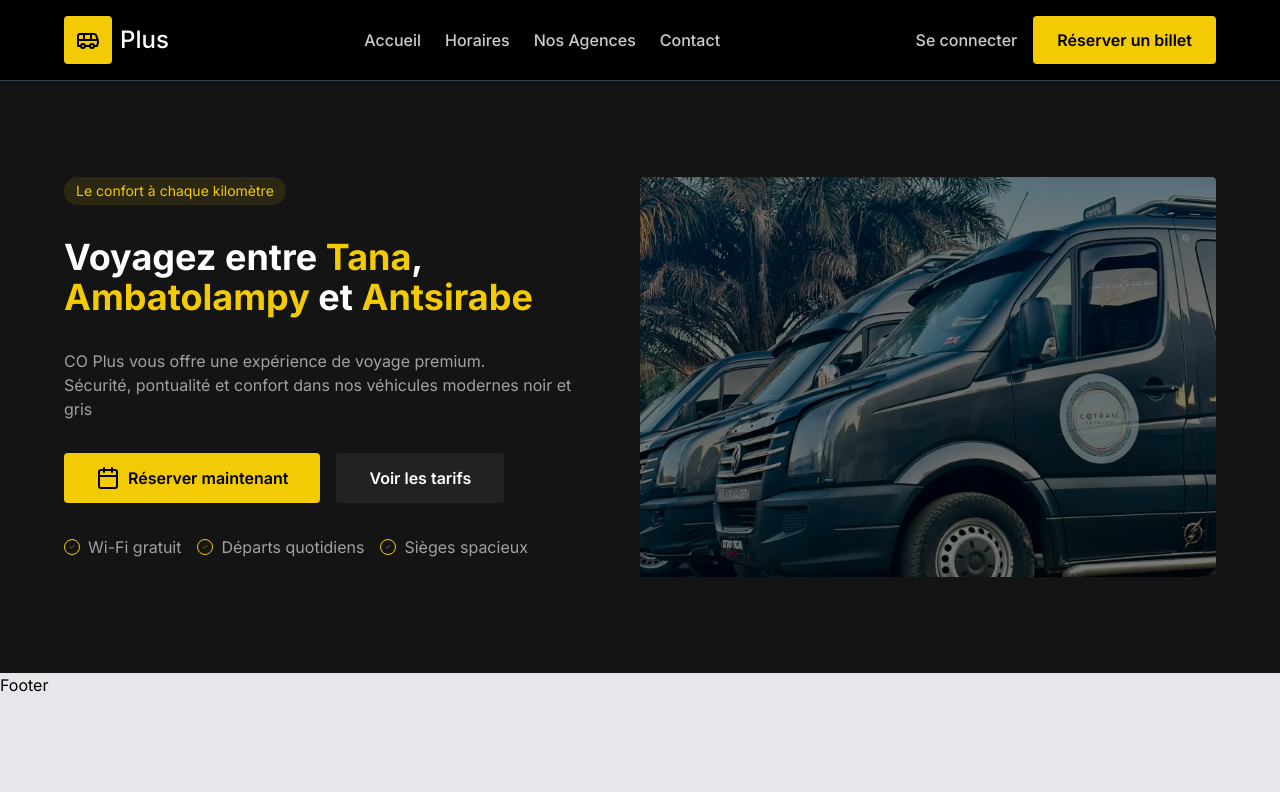
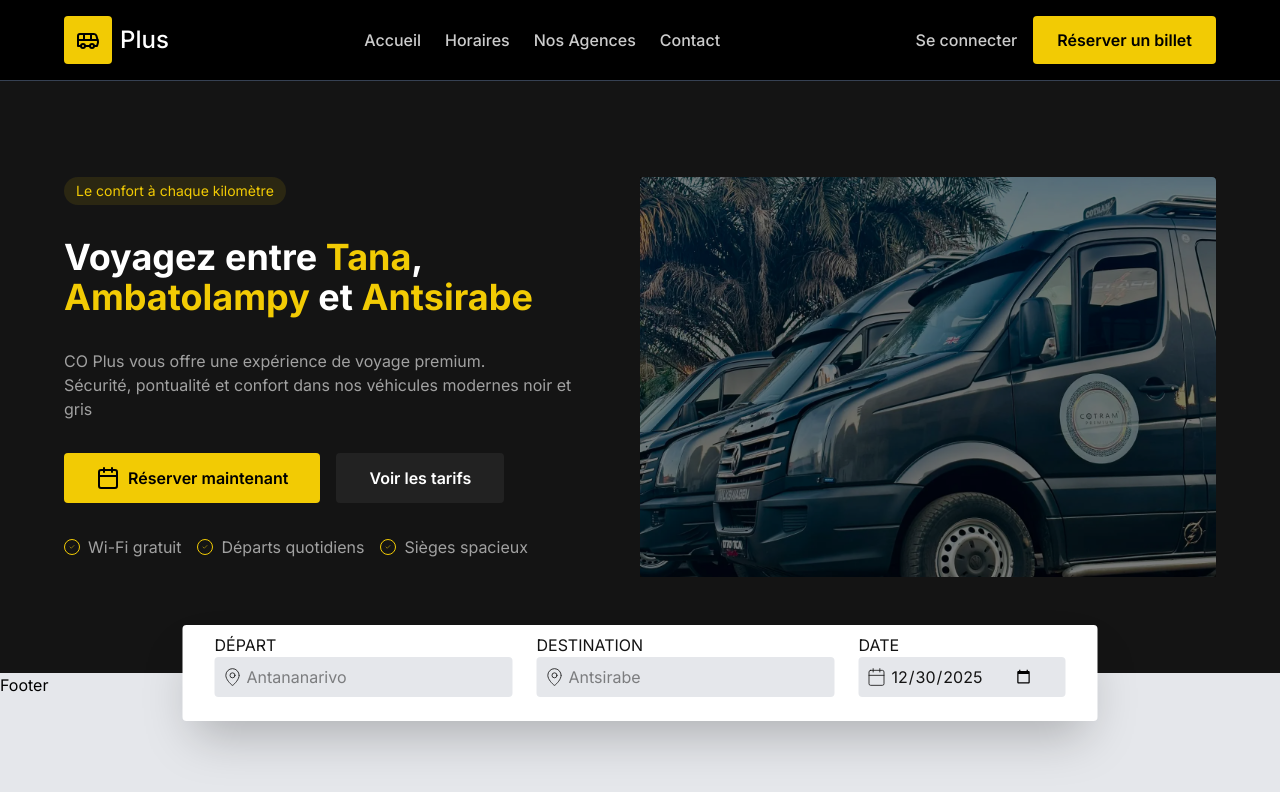
Before and after one commit to falinantenaina/cotram, a React (Vite) app in the folder frontend/: page / in a window 1280 px wide. Shown: the top 792 px of the page. Built offline with nearby package versions, Linux system fonts and the light colour scheme.

Commit message:
Add travelFinder

```diff
--- a/frontend/src/components/Hero.tsx
+++ b/frontend/src/components/Hero.tsx
@@ -1,12 +1,13 @@
 import { Calendar, Check } from "lucide-react";
 import hero from "../assets/hero.webp";
+import { TravelFinder } from "./TravelFinder";
 import { Button } from "./ui/Button";
 import { Container } from "./ui/Container";
 
 export const Hero = () => {
   return (
-    <div className="bg-dark-gray text-white/80">
-      <Container className="py-12 md:py-16 lg:py-20 xl:py-24">
+    <div className="bg-dark-gray text-white/80 relative sm:pb-16 py-12 md:py-16 lg:py-20 xl:py-24">
+      <Container>
         <div className="grid grid-cols-1 md:grid-cols-2 space-x-4 lg:space-x-12">
           <div className="space-y-4 md:space-y-8">
             <div className="text-primary bg-primary/10 rounded-full py-1 px-3 text-sm w-max">
@@ -34,7 +35,7 @@
               </Button>
               <Button variant="secondary">Voir les tarifs</Button>
             </div>
-            <ul className="flex md:space-x-4">
+            <ul className="flex space-x-4">
               <li className="flex items-center space-x-2">
                 <div className="border border-primary rounded-full flex items-center justify-center p-1 size-4 text-primary">
                   <Check className="size-4" />
@@ -67,6 +68,7 @@
           </div>
         </div>
       </Container>
+      <TravelFinder />
     </div>
   );
 };
--- /dev/null
+++ b/frontend/src/components/TravelFinder.tsx
@@ -0,0 +1,80 @@
+import { Calendar, MapPin } from "lucide-react";
+import { Container } from "./ui/Container";
+
+export const TravelFinder = () => {
+  const today = new Date().toISOString().split("T")[0];
+
+  console.log(today);
+
+  return (
+    <Container className="max-sm-hidden absolute bottom-0 w-max max-w-full translate-y-1/2 left-1/2 -translate-x-1/2">
+      <div className="bg-white text-dark-gray px-4 py-4 md:py-2 lg:px-8 max-w-7xl mx-auto rounded shadow-2xl">
+        <div className="space-y-4 flex gap-x-2 lg:gap-x-6">
+          {/* Departure */}
+          <div className="space-y-2">
+            <label htmlFor="departure" className="uppercase">
+              Départ
+            </label>
+            <div className="relative ">
+              <MapPin
+                className="absolute left-2 top-1/2 -translate-y-1/2 text-dark-gray size-5"
+                strokeWidth={1}
+              />
+              <input
+                type="text"
+                name="departure"
+                id="departure"
+                placeholder="Antananarivo"
+                className="w-full rounded bg-gray-200 py-2 px-8 focus:outline-none focus:ring-1 focus:ring-primary"
+                required
+              />
+            </div>
+          </div>
+
+          {/* Destination */}
+          <div className="space-y-2">
+            <label htmlFor="destination" className="uppercase">
+              Destination
+            </label>
+            <div className="relative ">
+              <MapPin
+                className="absolute left-2 top-1/2 -translate-y-1/2 text-dark-gray size-5"
+                strokeWidth={1}
+              />
+              <input
+                type="text"
+                name="destination"
+                id="destination"
+                placeholder="Antsirabe"
+                className="w-full rounded bg-gray-200 py-2 px-8 focus:outline-none focus:ring-1 focus:ring-primary"
+                required
+              />
+            </div>
+          </div>
+          {/* Date */}
+          <div className="space-y-2">
+            <label htmlFor="date" className="uppercase">
+              Date
+            </label>
+            <div className="relative ">
+              <Calendar
+                className="absolute left-2 top-1/2 -translate-y-1/2 text-dark-gray size-5"
+                strokeWidth={1}
+              />
+              <input
+                type="date"
+                name="destination"
+                min={today}
+                defaultValue={today}
+                id="destination"
+                placeholder="Antsirabe"
+                className="w-full rounded bg-gray-200 py-2 px-8 focus:outline-none focus:ring-1 focus:ring-primary"
+                required
+              />
+            </div>
+          </div>
+        </div>
+      </div>
+    </Container>
+  );
+};
```
